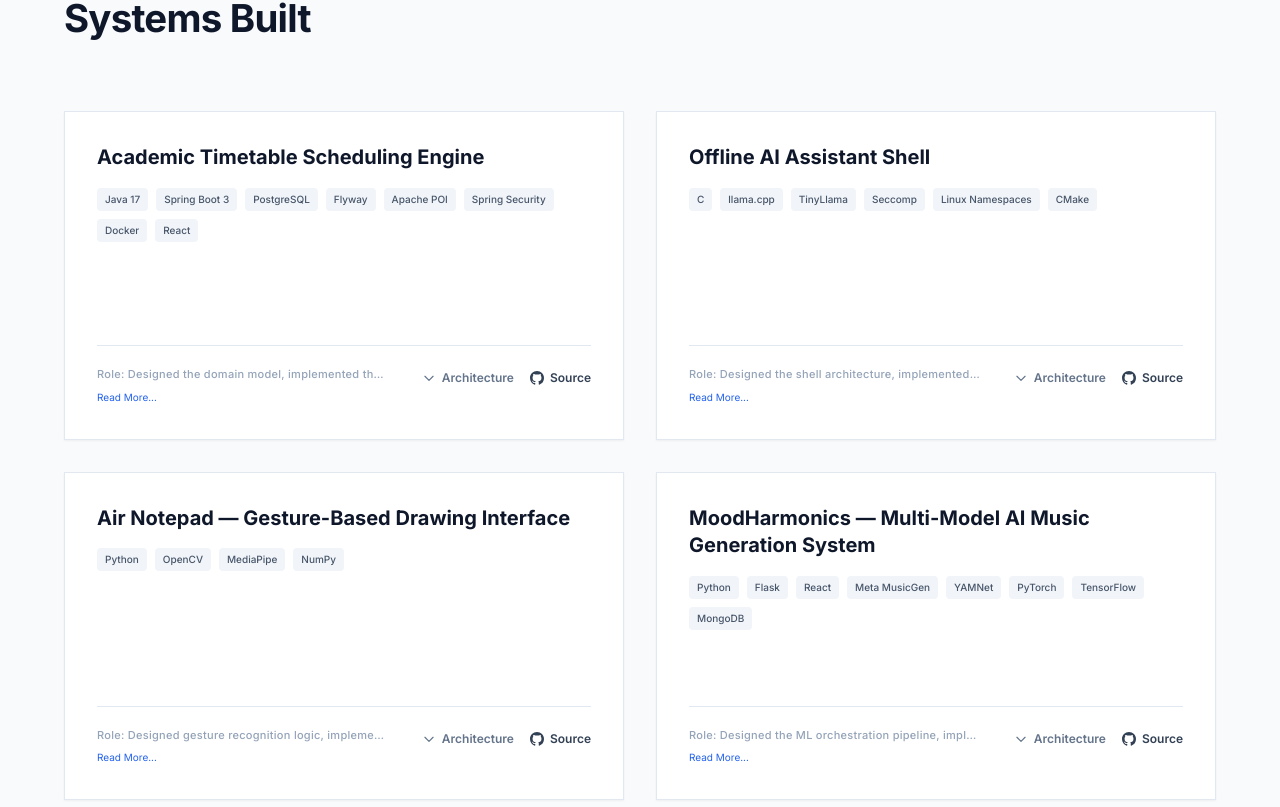
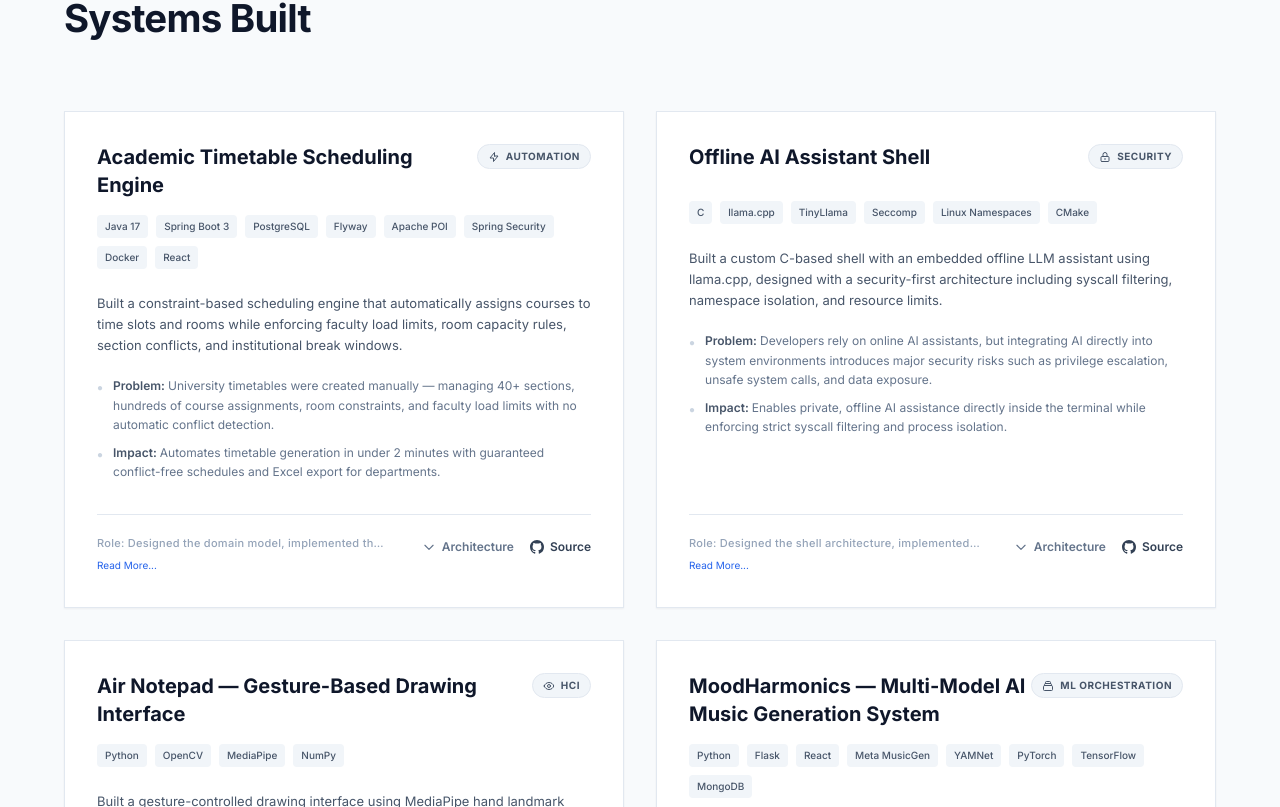
Before and after one commit to sharmavaibhav31/sharmavaibhav31, a React (Vite) app: page / in a window 1280 px wide. Shown: the part 1033-1840 px from the top of the page. Built offline with nearby package versions, Linux system fonts and the light colour scheme.

Commit message:
Updated UI to improve readability

```diff
--- a/src/components/sections/ProjectsSection.tsx
+++ b/src/components/sections/ProjectsSection.tsx
@@ -30,6 +30,8 @@ const CategoryIcon: React.FC<{ category?: string }> = ({ category }) => {
         </span>
     );
 };
+
+// CategoryIcon removed as categories are no longer in the dataset
 
 const ProjectCard: React.FC<{ project: Project; delay: number; forceVisible?: boolean }> = ({ project, delay, forceVisible }) => {
     const [isRoleExpanded, setIsRoleExpanded] = React.useState(false);
@@ -67,20 +69,28 @@ const ProjectCard: React.FC<{ project: Project; delay: number; forceVisible?: bo
             {/* Middle: Summary & Highlights */}
             <div className="flex-1 mb-8">
                 <p className="text-[13px] text-slate-600 dark:text-slate-300 leading-relaxed mb-5">
-                    {project.description}
+                    {project.solution}
                 </p>
 
                 <ul className="space-y-2">
-                    {project.highlights?.map((highlight, idx) => (
-                        <li key={idx} className="flex items-start gap-2.5">
-                            <svg className="w-3.5 h-3.5 text-accent dark:text-[#3B82F6] mt-0.5 flex-shrink-0" fill="none" viewBox="0 0 24 24" stroke="currentColor" strokeWidth={2}>
-                                <path strokeLinecap="round" strokeLinejoin="round" d="M9 12l2 2 4-4m6 2a9 9 0 11-18 0 9 9 0 0118 0z" />
-                            </svg>
+                    {project.problem && (
+                        <li className="flex items-start gap-2.5">
+                            <span className="text-slate-300 dark:text-slate-600 mt-1 shrink-0 text-[10px]">●</span>
                             <span className="text-[12px] text-slate-500 dark:text-slate-400 leading-relaxed">
-                                {highlight}
+                                <strong className="font-semibold text-slate-600 dark:text-slate-300">Problem: </strong>
+                                {project.problem}
                             </span>
                         </li>
-                    ))}
+                    )}
+                    {project.impact && (
+                        <li className="flex items-start gap-2.5">
+                            <span className="text-slate-300 dark:text-slate-600 mt-1 shrink-0 text-[10px]">●</span>
+                            <span className="text-[12px] text-slate-500 dark:text-slate-400 leading-relaxed">
+                                <strong className="font-semibold text-slate-600 dark:text-slate-300">Impact: </strong>
+                                {project.impact}
+                            </span>
+                        </li>
+                    )}
                 </ul>
             </div>
 
@@ -132,17 +142,17 @@ const ProjectCard: React.FC<{ project: Project; delay: number; forceVisible?: bo
                 </div>
 
                 {/* Expandable Architecture Flow */}
-                {isArchitectureExpanded && Array.isArray(project.architecture) && project.architecture.length > 0 && (
+                {isArchitectureExpanded && typeof project.architecture === 'string' && project.architecture.length > 0 && (
                     <div className="mt-6 pt-5 border-t border-slate-100 dark:border-slate-800/50">
                         <span className="text-[10px] font-bold uppercase tracking-wider text-slate-400 dark:text-slate-500 mb-3 block">System Architecture Flow</span>
                         <div className="flex flex-col space-y-1.5 bg-slate-50 dark:bg-[#0B1120] p-4 rounded-md border border-slate-200 dark:border-slate-800">
-                            {project.architecture.map((node, index) => (
+                            {project.architecture.split(' → ').map((node, index, arr) => (
                                 <div key={index} className="flex flex-col">
-                                    <div className="px-3 py-2 text-[11px] leading-snug font-mono text-slate-600 dark:text-slate-300">
-                                        {node}
+                                    <div className="px-3 py-2 text-[11px] leading-snug font-mono text-slate-600 dark:text-slate-300 bg-white dark:bg-[#0F172A] rounded border border-slate-100 dark:border-slate-800 shadow-sm inline-block self-start">
+                                        {node.trim()}
                                     </div>
-                                    {index < (project.architecture as string[]).length - 1 && (
-                                        <div className="flex justify-start ml-4 my-0.5 opacity-40">
+                                    {index < arr.length - 1 && (
+                                        <div className="flex justify-start ml-4 my-1 opacity-40">
                                             <svg className="w-3.5 h-3.5 text-slate-400 dark:text-slate-500" fill="none" viewBox="0 0 24 24" stroke="currentColor" strokeWidth={2}>
                                                 <path strokeLinecap="round" strokeLinejoin="round" d="M19 14l-7 7m0 0l-7-7m7 7V3" />
                                             </svg>
--- a/src/data/projects.json
+++ b/src/data/projects.json
@@ -2,6 +2,7 @@
     {
         "id": "timetable-scheduler",
         "title": "Academic Timetable Scheduling Engine",
+        "category": "Automation",
         "problem": "University timetables were created manually — managing 40+ sections, hundreds of course assignments, room constraints, and faculty load limits with no automatic conflict detection.",
         "solution": "Built a constraint-based scheduling engine that automatically assigns courses to time slots and rooms while enforcing faculty load limits, room capacity rules, section conflicts, and institutional break windows.",
         "architecture": "React Admin Dashboard → Spring Boot REST API → Constraint Scheduling Engine → PostgreSQL (Flyway migrations)",
@@ -22,6 +23,7 @@
     {
         "id": "offline-ai-shell",
         "title": "Offline AI Assistant Shell",
+        "category": "Security",
         "problem": "Developers rely on online AI assistants, but integrating AI directly into system environments introduces major security risks such as privilege escalation, unsafe system calls, and data exposure.",
         "solution": "Built a custom C-based shell with an embedded offline LLM assistant using llama.cpp, designed with a security-first architecture including syscall filtering, namespace isolation, and resource limits.",
         "architecture": "Custom C Shell → Sandboxed AI Worker → llama.cpp Inference Engine → TinyLlama Local Model",
@@ -40,6 +42,7 @@
     {
         "id": "air-notepad",
         "title": "Air Notepad — Gesture-Based Drawing Interface",
+        "category": "HCI",
         "problem": "Traditional input devices limit natural human-computer interaction. This project explores how computer vision can convert hand movements into structured drawing commands in real time.",
         "solution": "Built a gesture-controlled drawing interface using MediaPipe hand landmark detection. Raw hand keypoints are processed with custom gesture recognition and smoothing algorithms to convert finger motion into stable drawing strokes.",
         "architecture": "Webcam → MediaPipe Hand Landmarks → Gesture Recognition → Coordinate Smoothing → OpenCV Canvas Rendering",
@@ -56,6 +59,7 @@
     {
         "id": "moodharmonics",
         "title": "MoodHarmonics — Multi-Model AI Music Generation System",
+        "category": "ML Orchestration",
         "problem": "AI media generation often requires multiple specialized models for text, audio, and classification. Coordinating these models while managing heavy inference workloads and reliability is a systems challenge.",
         "solution": "Built an end-to-end ML system that converts text prompts into generated music and lyrics while automatically classifying genre using audio embeddings.",
         "architecture": "React UI → Flask API → Model Orchestration Layer → (MusicGen | GPT-based Lyrics | YAMNet Classification) → MongoDB + Local Storage",
@@ -76,6 +80,7 @@
     {
         "id": "system-design-url-shortener",
         "title": "Distributed URL Shortener (System Design Study)",
+        "category": "Scalability",
         "problem": "URL shortening services must handle massive traffic while generating collision-free short codes, preventing abuse, and scaling across multiple backend instances.",
         "solution": "Built a full-stack URL shortener implementing Base62 encoding for compact ID generation, sliding-window rate limiting to prevent abuse, and a round-robin load balancing simulation for multi-instance deployments.",
         "architecture": "React SPA → Spring Boot API → Rate Limiter Interceptor → URL Service → SQLite (JPA) with Base62 encoding",
@@ -94,6 +99,7 @@
     {
         "id": "soothefoot-smart-insole",
         "title": "SootheFoot — Smart Insole Companion Application",
+        "category": "IoT Systems",
         "problem": "Wearable health devices generate sensor data that must be translated into meaningful user feedback and control interfaces.",
         "solution": "Developed a Flutter-based companion application to visualize foot pressure data and manage adaptive massage control for a prototype smart insole system.",
         "architecture": "Flutter Mobile App → Sensor Data Simulation API → User Profile Manager → SAP HANA Cloud (planned)",
```
